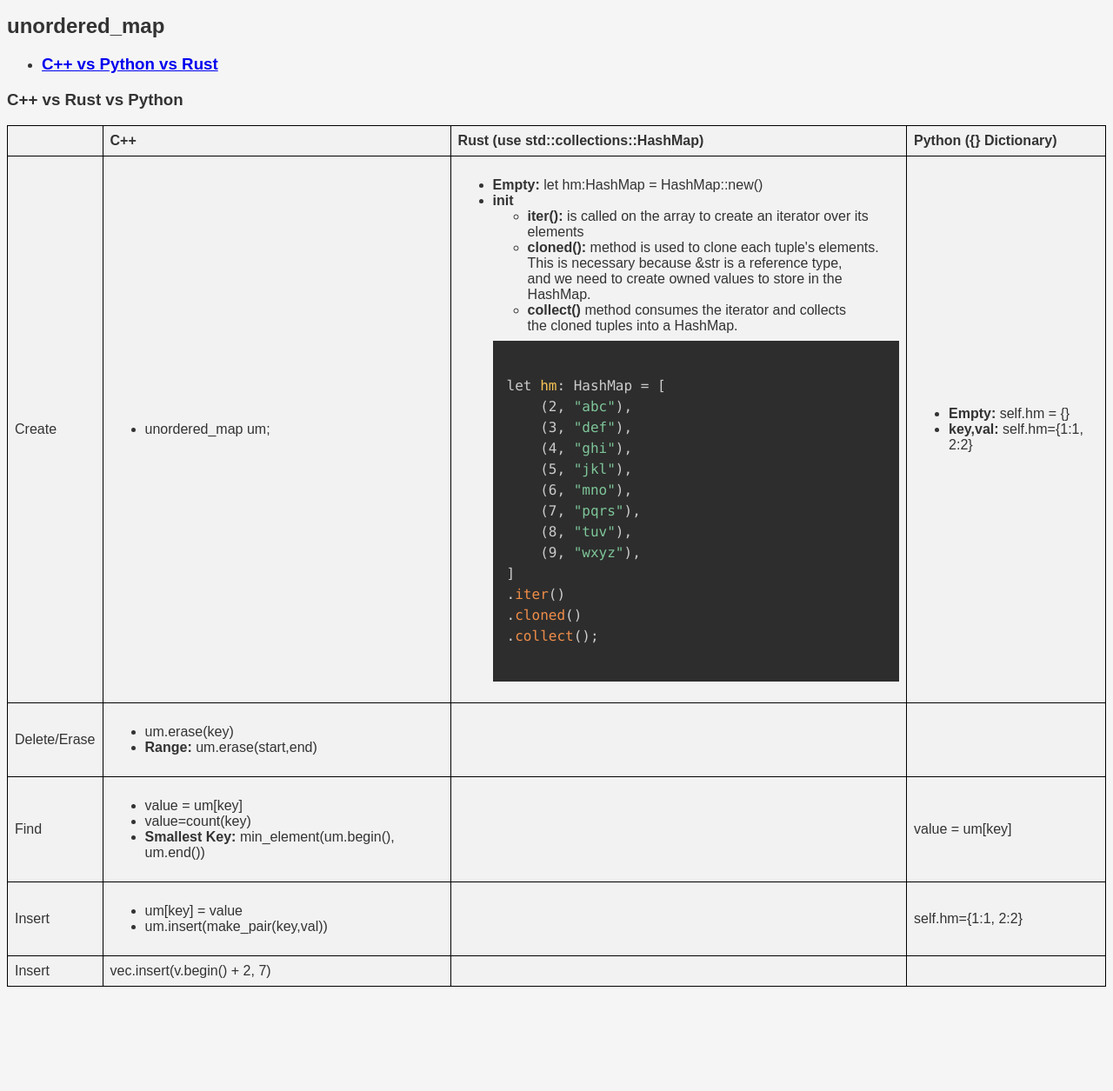
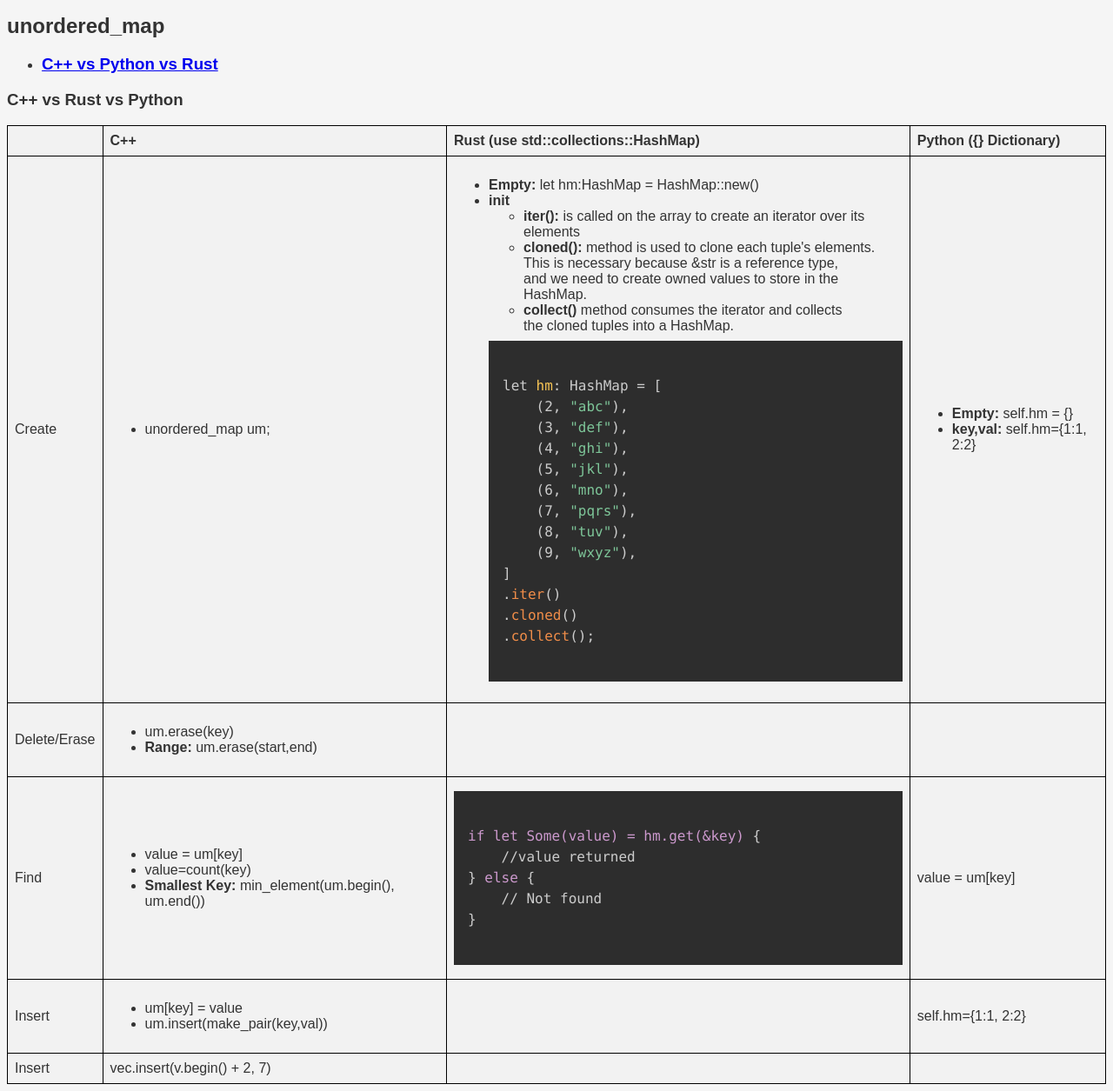
Before and after one commit to code-with-amitk/code-with-amitk.github.io, a Jekyll site: the page docs/Languages/Programming/C++/STL/Containers/Associative_Containers/Unsorted_Unordered/unordered_map.html, which Jekyll copies as it is, in a window 1280 px wide. Shown: the whole page at 87% size. Built offline with Jekyll 4.4.1, drawn with Linux system fonts in a browser that asks for light colours; before the commit the page ends 1143 px from its top, so only the background shows below that.

Commit message:
Update unordered_map.html

```diff
--- a/docs/Languages/Programming/C++/STL/Containers/Associative_Containers/Unsorted_Unordered/unordered_map.html
+++ b/docs/Languages/Programming/C++/STL/Containers/Associative_Containers/Unsorted_Unordered/unordered_map.html
@@ -76,7 +76,15 @@ let hm: HashMap<i32, &str> = [
                 <li>value=count(key)</li>
                 <li><b>Smallest Key:</b> min_element(um.begin(), um.end())</li>
             </ul></td>
-            <td></td>
+            <td>
+                <pre><code class="language-css">
+if let Some(value) = hm.get(&key) {
+    //value returned
+} else {
+    // Not found
+}
+                </code></pre>
+            </td>
             <td>value = um[key]</td>
         </tr>
         <tr>
```
